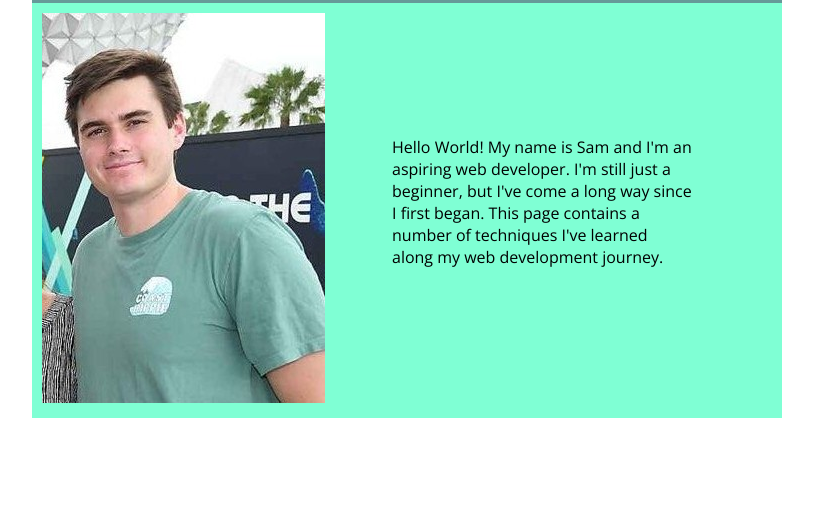
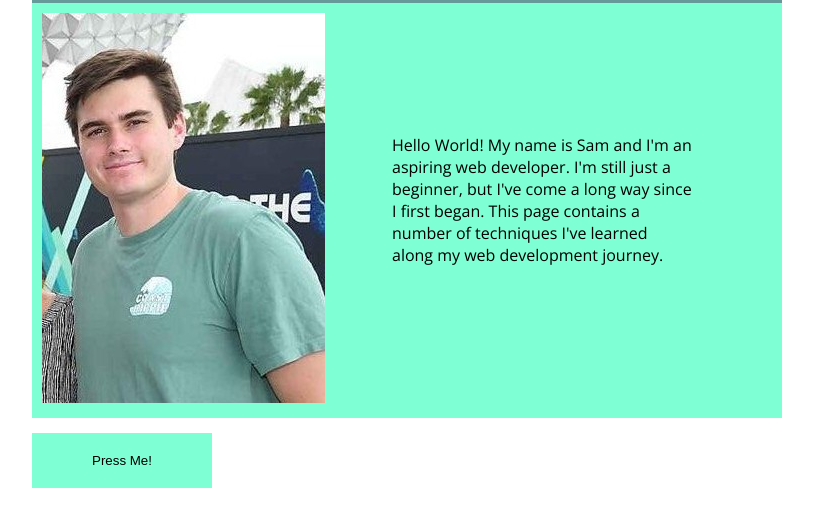
Before and after one commit to samsongy/PracticeSite, a plain HTML site: page index.html in a window 1280 px wide. Shown: the part 90-616 px from the top of the page, without its empty margins (233-1046 px from the left). Drawn offline with nearby package versions, Linux system fonts and the light colour scheme.

Commit message:
add alert button

```diff
--- a/index.html
+++ b/index.html
@@ -13,6 +13,10 @@
                 <h1 class="header">Sam's Website</h1>
                 <img class="profile-pic" src="images\IMG_20220620_182732_4.jpg" alt="Sam Profile Pic">
                 <p class="description">Hello World! My name is Sam and I'm an aspiring web developer. I'm still just a beginner, but I've come a long way since I first began. This page contains a number of techniques I've learned along my web development journey. </p>
+                <div class="btn-container">
+                    <input class="form-btn" type="button" name="form-btn" value="Press Me!">
+                </div>
             </div>
+            <script src=scripts.js></script>
         </body>
     </html>
--- /dev/null
+++ b/scripts.js
@@ -0,0 +1,9 @@
+var el = document.querySelector(".form-btn");
+
+if(el) {
+    el.addEventListener("click", alertBtn)
+}
+
+function alertBtn() {
+    alert("Hello World!");
+}
--- a/styles.css
+++ b/styles.css
@@ -29,8 +29,24 @@ body {
     margin: 0;
     width: 300px;
     position: absolute;
-    bottom: 0;
-    right: 0;
-    padding-bottom: 150px;
-    padding-right: 90px;
+    bottom: 30%;
+    right: 12%;
 }
+
+.btn-container {
+    width: 200px;
+    height: 100px;
+    position: absolute;
+    margin-top: 2%;
+}
+
+.form-btn {
+    text-align: center;
+    padding: 10% 30%;
+    border: #669999;
+    background-color: aquamarine;
+}
+
+.form-btn:hover {
+    background-color: #669999; /* Green */
+}
```
